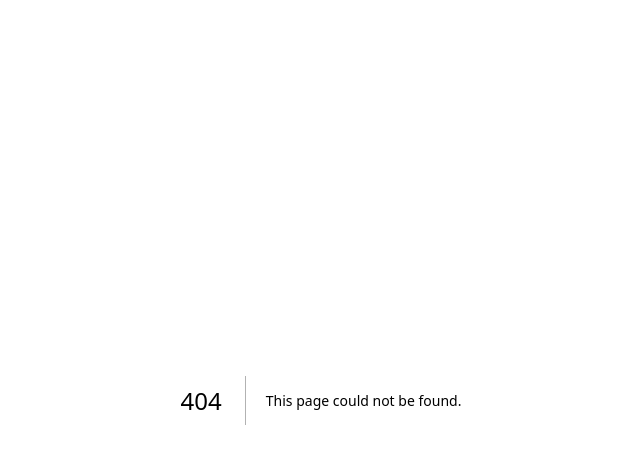
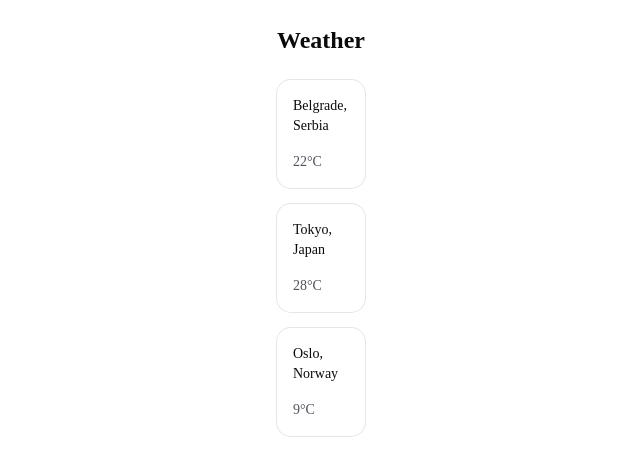
Before and after one commit to mirkokg-levi9/brainwave-test, a Next.js app: page /weather in a window 1280 px wide. Before the commit this address had no page. Shown: the top 476 px of the page, without its empty margins (319-959 px from the left). Built offline with nearby package versions, Linux system fonts and the light colour scheme.

Commit message:
Add /weather page with hardcoded Belgrade, Tokyo, Oslo city cards
Co-Authored-By: Claude Sonnet 4.6 <noreply@anthropic.com>

```diff
--- /dev/null
+++ b/app/weather/page.tsx
@@ -0,0 +1,31 @@
+import { Card, CardContent, CardHeader, CardTitle } from "@/components/ui/card";
+
+type CityWeather = { id: string; city: string; country: string; temperatureC: number };
+
+const cities: CityWeather[] = [
+  { id: "1", city: "Belgrade", country: "Serbia", temperatureC: 22 },
+  { id: "2", city: "Tokyo", country: "Japan", temperatureC: 28 },
+  { id: "3", city: "Oslo", country: "Norway", temperatureC: 9 },
+];
+
+export default function WeatherPage() {
+  return (
+    <main className="mx-auto max-w-md p-6">
+      <h1 className="text-2xl font-semibold">Weather</h1>
+      <div className="mt-6 flex flex-col gap-4">
+        {cities.map((entry) => (
+          <Card key={entry.id}>
+            <CardHeader>
+              <CardTitle className="text-sm">
+                {entry.city}, {entry.country}
+              </CardTitle>
+            </CardHeader>
+            <CardContent className="text-sm text-zinc-600">
+              {entry.temperatureC}°C
+            </CardContent>
+          </Card>
+        ))}
+      </div>
+    </main>
+  );
+}
```
Also changed, not shown: .brainwave-evidence/2054cae7-5840-4f48-91ef-c4979c4610af.json (added), .brainwave-evidence/2054cae7-5840-4f48-91ef-c4979c4610af.png (added), .brainwave-evidence/capture.cjs (added).
